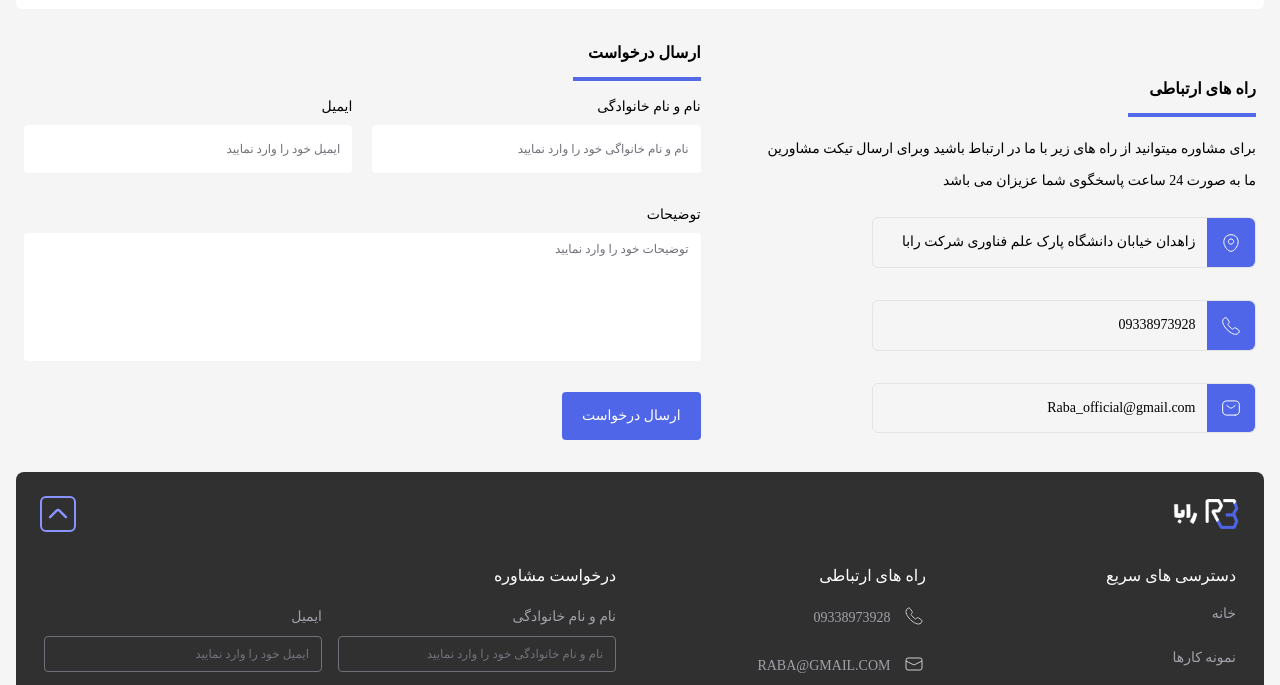
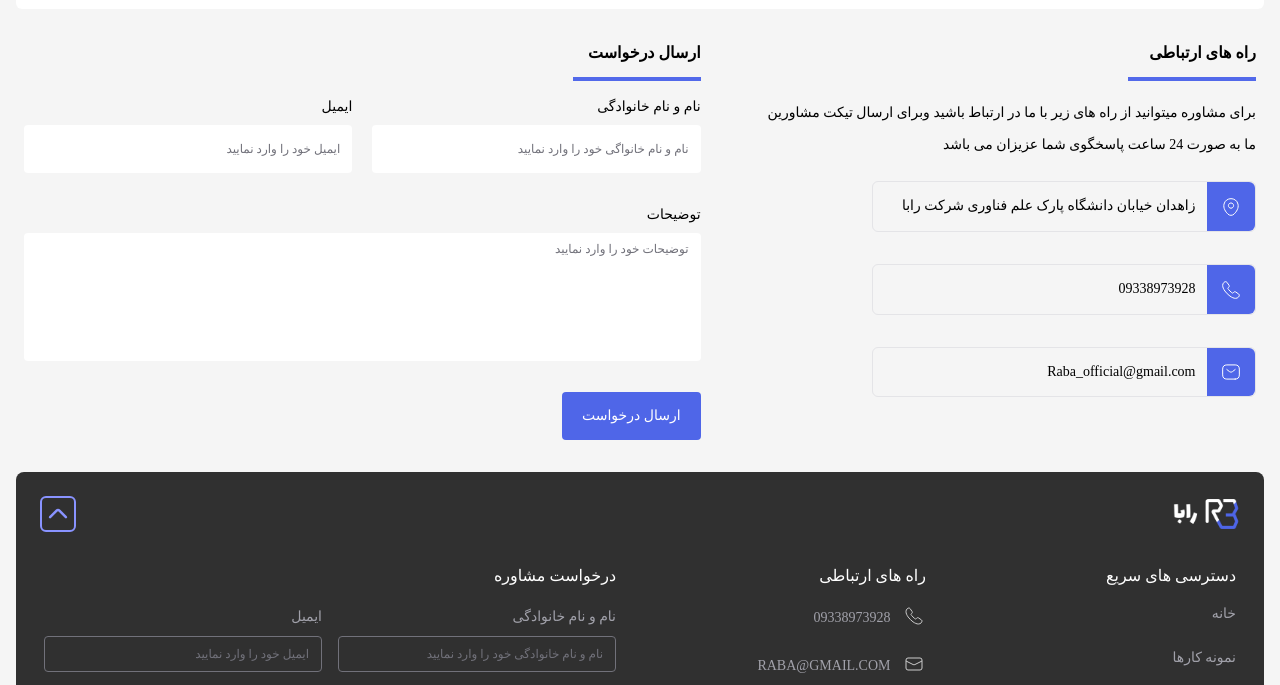
Before and after one commit to 13812345/raba, a website: page src/contactus.html in a window 1280 px wide. Shown: the part 83-768 px from the top of the page. Drawn offline with nearby package versions, Linux system fonts and the light colour scheme.

Commit message:
Update contactus.html

```diff
--- a/src/contactus.html
+++ b/src/contactus.html
@@ -68,7 +68,7 @@
                 <button type="submit" class="text-sm text-white transition-all bg-[#4F66E8] px-5 py-3.5 mt-6 rounded hover:bg-[#728AF9]">ارسال درخواست</button>
                 </form>
             </div>
-            <div class="mt-9 m:mt-0 sm:order-first md:col-span-3">
+            <div class="mt-9 sm:mt-0 sm:order-first md:col-span-3">
                 <h3
                 class="text-base block font-extrabold relative before:content{''} before:absolute before:right-0  before:top-9 before:h-1 before:w-32 before:bg-[#5269EA]">
                 راه های ارتباطی
```
